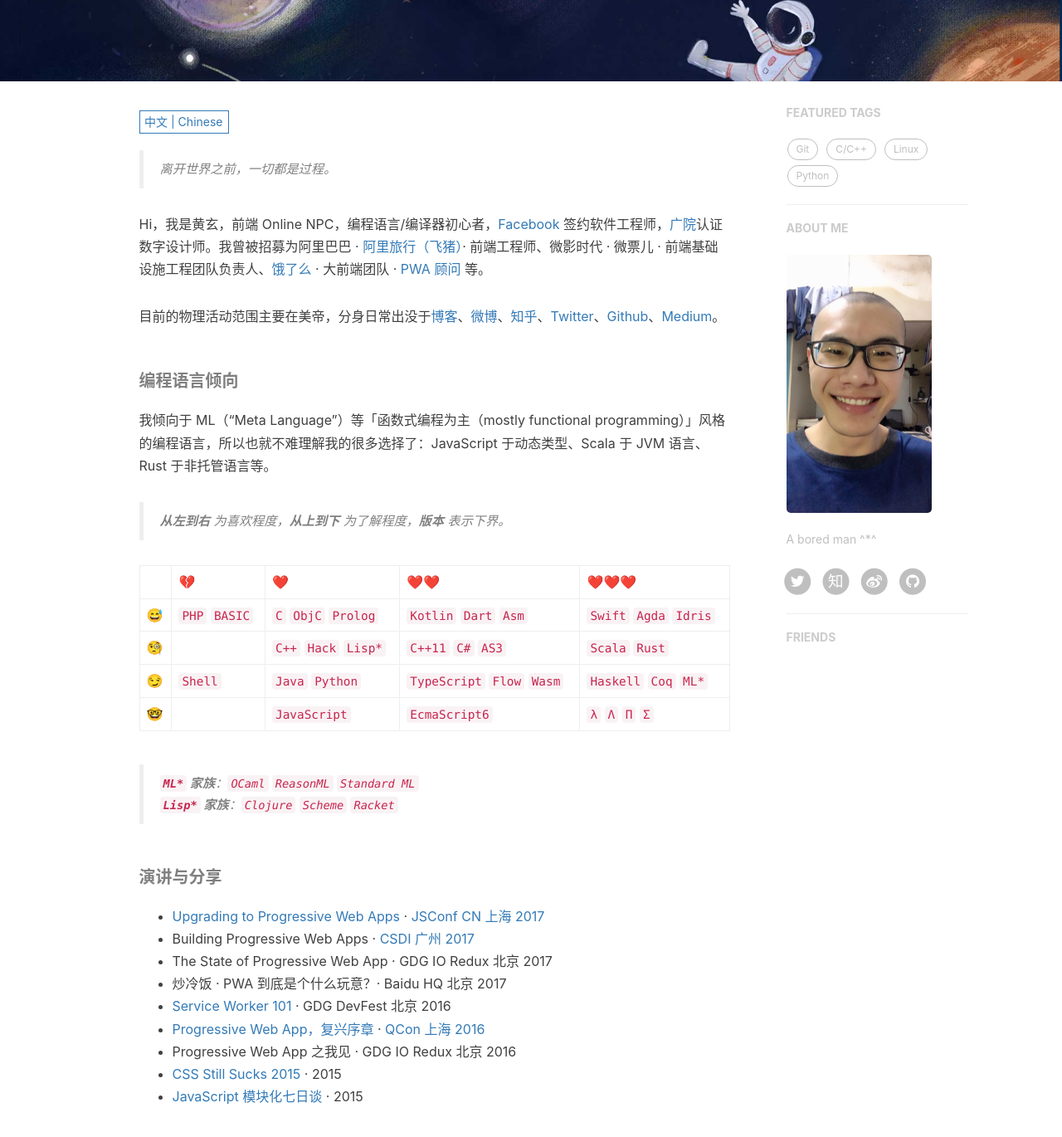
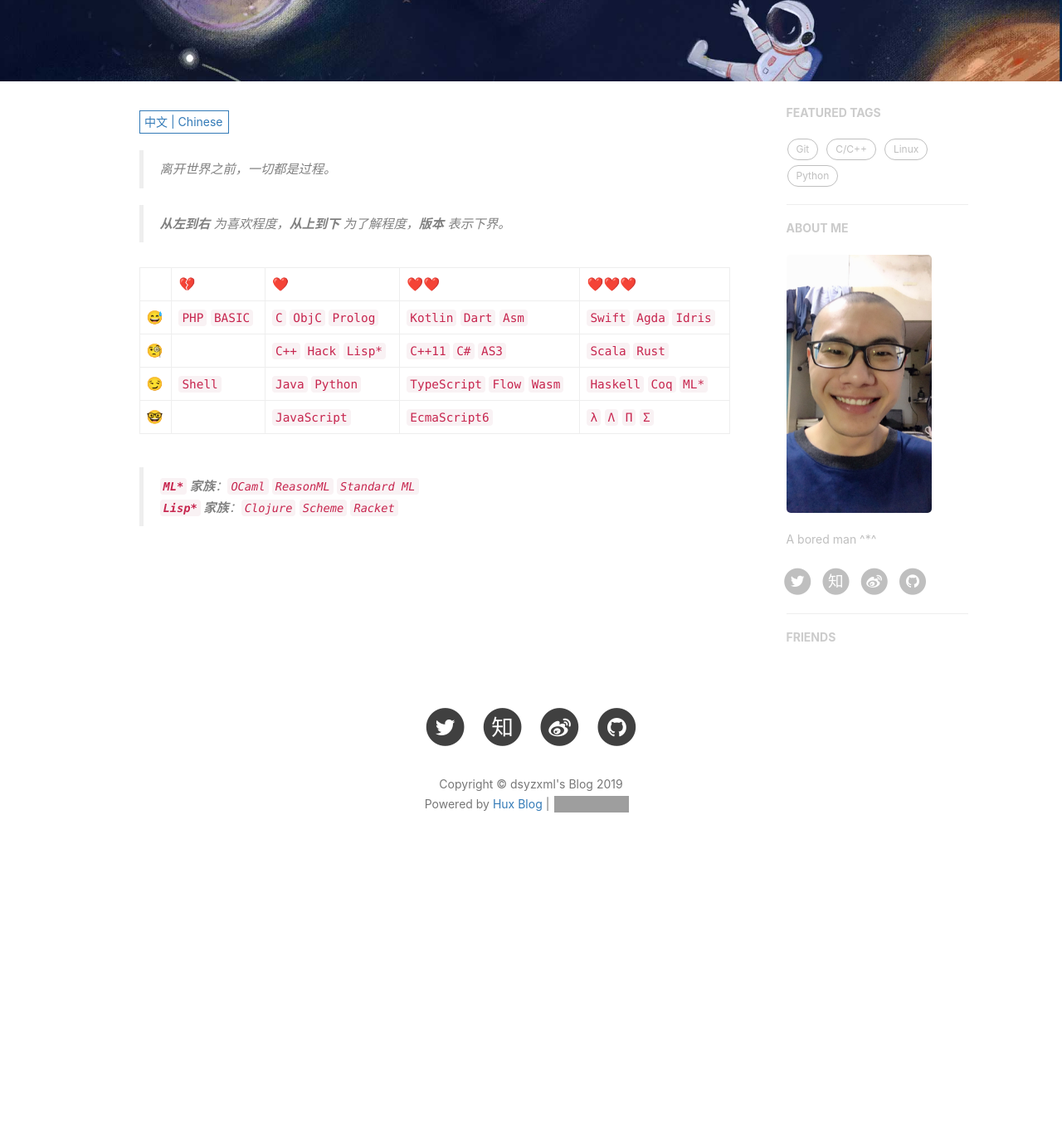
Before and after one commit to wsydehub/wsy.github.io, a Jekyll site: the page built from about.html, in a window 1280 px wide and 1400 px high, scrolled down 320 px. Shown: the top 1370 px of the window at 83% size. Built offline with Jekyll 4.4.1, drawn with Linux system fonts in a browser that asks for light colours; nearby versions of some CDN libraries; comment, search, counter and statistics services are not loaded; after the commit the page ends 1393 px from its top, so only the background shows below that; grey boxes are pictures that could not be loaded.

Commit message:
change about

```diff
--- a/_includes/about/en.md
+++ b/_includes/about/en.md
@@ -1,15 +1,4 @@
 > Your time is limited, so don’t waste it living someone else’s life.
-
-Hi, I am _@huxpro_ (Huang, Xuan), a will-be [Facebook](https://www.facebook.com/) software engineer and a professed digital designer. My interests range from programming languages in general (type system, type-based formal verification, compiler construction, runtime system) to indurstial software engineering (web/mobile app development, user interface and UX, developer infra and DX).
-
-In the past, I worked on [Alitrip (Fliggy)](https://www.alitrip.com/) mobile and web apps under the [Alibaba Group](https://en.wikipedia.org/wiki/Alibaba_Group), found and lead front-end infrastructure team at a unicorn startup [Beijing Weiying (WePiao)](https://www.crunchbase.com/organization/beijing-weiying-technology), and helped [Ele.me](https://en.wikipedia.org/wiki/Ele.me) to upgrade their mobile web into [the first influential PWA (progressive web app) in China](https://medium.com/elemefe/upgrading-ele-me-to-progressive-web-app-2a446832e509).
-
-I studied BA, Digital Media Art at [Communication University of China](https://en.wikipedia.org/wiki/Communication_University_of_China) and MS, Computer Science at [Rochester Institute of Technology](https://en.wikipedia.org/wiki/Rochester_Institute_of_Technology), with a focus on programming languages theory and construction.
-
-
-##### My Programming Languages Spectrum
-
-I generally prefer languages that are close to ML ("Meta Language"), i.e. _mostly functional programming_. This should explain most of my picks e.g. JavaScript within dynamically-typed's, Scala within JVM's, Rust within unmanaged's. Other preferences such as typed over untyped, expressive over limited are no-brainers.
 
 > __Left-right__ is how much I prefer it.  __Top-down__ is how much I know it. __Versions__ are lower bounds.
 
@@ -22,26 +11,3 @@ I generally prefer languages that are close to ML ("Meta Language"), i.e. _mostl
 
 > __`ML*`__: `OCaml` `ReasonML` `Standard ML`
 > __`Lisp*`__: `Clojure` `Scheme` `Racket`
-
-
-##### Talks
-
-- [Upgrading to Progressive Web Apps][9] · [JSConf China Shanghai 2017](http://2017.jsconf.cn/)
-- Building Progressive Web Apps · [CSDI Guangzhou 2017](http://www.csdisummit.com/)
-- The State of Progressive Web App · GDG IO Redux Beijing 2017
-- PWA Rehashing · Baidu HQ Beijing 2017
-- [Service Worker 101][5] · GDG DevFest Beijing 2016
-- [Progressive Web Apps][4] · QCon Shanghai 2016
-- Progressive Web App in my POV · GDG IO Redux Beijing 2016
-- [CSS Still Sucks 2015][2] · 2015
-- [JavaScript Modularization Journey][1] · 2015
-
-[1]: //huangxuan.me/2015/07/09/js-module-7day/
-[2]: //huangxuan.me/2015/12/28/css-sucks-2015/
-[3]: //huangxuan.me/2016/06/05/pwa-in-my-pov/
-[4]: //huangxuan.me/2016/10/20/pwa-qcon2016/
-[5]: //huangxuan.me/2016/11/20/sw-101-gdgdf/
-[6]: https://yanshuo.io/assets/player/?deck=58ac8598b123db0067292f92 "PWA Rehashing"
-[7]: https://yanshuo.io/assets/player/?deck=593ad6fbfe88c2006a0a0d6d "The State of PWA"
-[8]: https://yanshuo.io/assets/player/?deck=594d673d570c357d0698a950 "Building PWA"
-[9]: //huangxuan.me/jsconfcn2017/
--- a/_includes/about/zh.md
+++ b/_includes/about/zh.md
@@ -1,13 +1,4 @@
 > 离开世界之前，一切都是过程。
-
-Hi，我是黄玄，前端 Online NPC，编程语言/编译器初心者，[Facebook](https://www.facebook.com/) 签约软件工程师，[广院](https://baike.baidu.com/item/%E4%B8%AD%E5%9B%BD%E4%BC%A0%E5%AA%92%E5%A4%A7%E5%AD%A6)认证数字设计师。我曾被招募为阿里巴巴 · [阿里旅行（飞猪）](http://alitrip.com)· 前端工程师、微影时代 · 微票儿 · 前端基础设施工程团队负责人、[饿了么](https://ele.me/) · 大前端团队 · [PWA 顾问](https://medium.com/elemefe/upgrading-ele-me-to-progressive-web-app-2a446832e509) 等。
-
-目前的物理活动范围主要在美帝，分身日常出没于[博客](https://huangxuan.me)、[微博](https://weibo.com/huxpro)、[知乎](https://www.zhihu.com/people/huxpro/pins/posts)、[Twitter](https://twitter.com/Huxpro/)、[Github](https://github.com/huxpro)、[Medium](https://medium.com/@Huxpro)。
-
-
-##### 编程语言倾向
-
-我倾向于 ML（“Meta Language”）等「函数式编程为主（mostly functional programming）」风格的编程语言，所以也就不难理解我的很多选择了：JavaScript 于动态类型、Scala 于 JVM 语言、Rust 于非托管语言等。
 
 > __从左到右__ 为喜欢程度，__从上到下__ 为了解程度，__版本__ 表示下界。
 
@@ -20,26 +11,3 @@ Hi，我是黄玄，前端 Online NPC，编程语言/编译器初心者，[Faceb
 
 > __`ML*` 家族__：`OCaml` `ReasonML` `Standard ML`
 > __`Lisp*` 家族__：`Clojure` `Scheme` `Racket`
-
-
-##### 演讲与分享
-
-- [Upgrading to Progressive Web Apps][9] · [JSConf CN 上海 2017](http://2017.jsconf.cn/)
-- Building Progressive Web Apps · [CSDI 广州 2017](http://www.csdisummit.com/)
-- The State of Progressive Web App · GDG IO Redux 北京 2017
-- 炒冷饭 · PWA 到底是个什么玩意？· Baidu HQ 北京 2017
-- [Service Worker 101][5] · GDG DevFest 北京 2016
-- [Progressive Web App，复兴序章][4] · [QCon 上海 2016](http://2016.qconshanghai.com/presentation/3111)
-- Progressive Web App 之我见 · GDG IO Redux 北京 2016
-- [CSS Still Sucks 2015][2] · 2015
-- [JavaScript 模块化七日谈][1] · 2015
-
-[1]: //huangxuan.me/2015/07/09/js-module-7day/
-[2]: //huangxuan.me/2015/12/28/css-sucks-2015/
-[3]: //huangxuan.me/2016/06/05/pwa-in-my-pov/
-[4]: //huangxuan.me/2016/10/20/pwa-qcon2016/
-[5]: //huangxuan.me/2016/11/20/sw-101-gdgdf/
-[6]: https://yanshuo.io/assets/player/?deck=58ac8598b123db0067292f92 "PWA Rehashing"
-[7]: https://yanshuo.io/assets/player/?deck=593ad6fbfe88c2006a0a0d6d "The State of PWA"
-[8]: https://yanshuo.io/assets/player/?deck=594d673d570c357d0698a950 "Building PWA"
-[9]: //huangxuan.me/jsconfcn2017/
```
